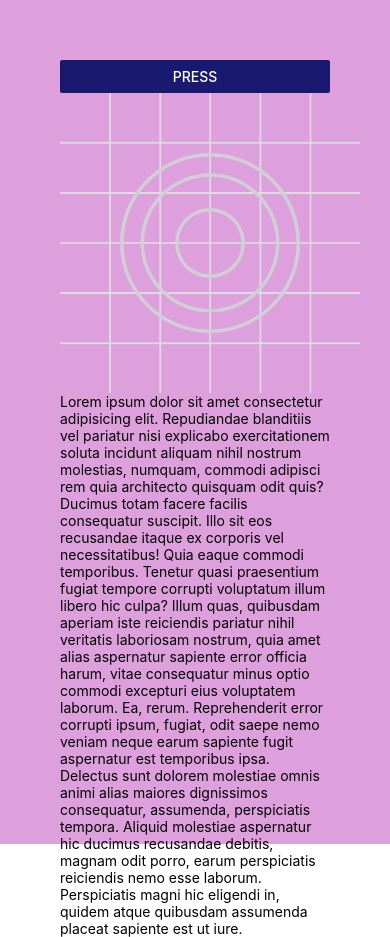
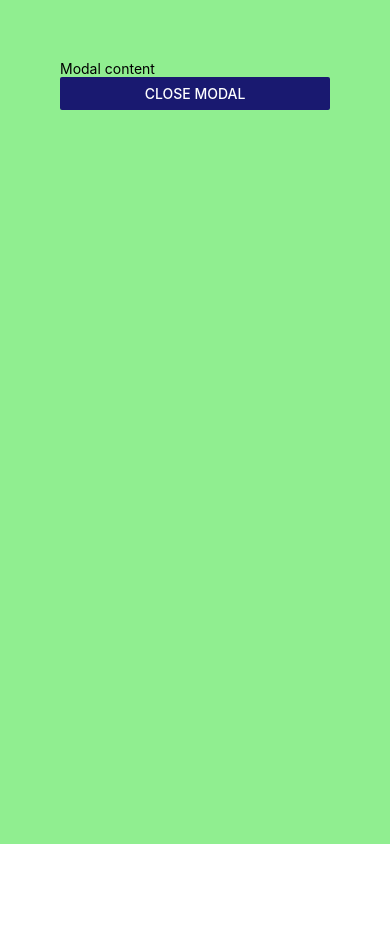
Before and after one commit to prabin819/React-Native, a React Native app in the folder HelloWorld/: screen / in a window 390 px wide. Both pictures are taken after a click on the button "PRESS". After the commit the page ends 844 px from the top, so only its background shows below. Built offline with nearby package versions, Linux system fonts and the light colour scheme.

Commit message:
14. => Modal component

```diff
--- a/HelloWorld/App.js
+++ b/HelloWorld/App.js
@@ -1,3 +1,4 @@
+import { useState } from "react";
 import {
   View,
   Text,
@@ -6,54 +7,35 @@ import {
   ScrollView,
   Button,
   Pressable,
+  Modal,
 } from "react-native";
 const logoImg = require("./assets/adaptive-icon.png");
 
 export default function App() {
+  const [isModalVisible, setIsModalVisible] = useState(false);
   return (
     <View style={{ flex: 1, backgroundColor: "plum", padding: 60 }}>
       <Button
         title="press"
-        onPress={() => console.log("button pressed")}
+        onPress={() => setIsModalVisible(true)}
         color="midnightblue"
       />
-      <Pressable
-        onPress={() => console.log("on press")}
-        onPressIn={() => console.log("onPressIn")}
-        onLongPress={() => console.log("onLongPress")}
-        onPressOut={() => console.log("onPressOut")}
+      <Modal
+        visible={isModalVisible}
+        onRequestClose={() => setIsModalVisible(false)}
+        //triggered when user presses back button on android or dismisses the modal with a gesture on ios
+        animationType="slide" //none by default, others are slide and fade
+        presentationStyle="pageSheet" //fullscreen by default, others are formSheet and pageSheet//and haha this prop works only on ios and not on andriod
       >
-        {/* onPressIn
-          on press
-          onPressOut */}
-
-        {/* onPressIn
-          onLongPress
-          onPressOut */}
-        <Image source={logoImg} style={{ width: 300, height: 300 }} />
-      </Pressable>
-      <Pressable onPress={() => console.log("teext pressed")}>
-        <Text>
-          Lorem ipsum dolor sit amet consectetur adipisicing elit. Repudiandae
-          blanditiis vel pariatur nisi explicabo exercitationem soluta incidunt
-          aliquam nihil nostrum molestias, numquam, commodi adipisci rem quia
-          architecto quisquam odit quis? Ducimus totam facere facilis
-          consequatur suscipit. Illo sit eos recusandae itaque ex corporis vel
-          necessitatibus! Quia eaque commodi temporibus. Tenetur quasi
-          praesentium fugiat tempore corrupti voluptatum illum libero hic culpa?
-          Illum quas, quibusdam aperiam iste reiciendis pariatur nihil veritatis
-          laboriosam nostrum, quia amet alias aspernatur sapiente error officia
-          harum, vitae consequatur minus optio commodi excepturi eius voluptatem
-          laborum. Ea, rerum. Reprehenderit error corrupti ipsum, fugiat, odit
-          saepe nemo veniam neque earum sapiente fugit aspernatur est temporibus
-          ipsa. Delectus sunt dolorem molestiae omnis animi alias maiores
-          dignissimos consequatur, assumenda, perspiciatis tempora. Aliquid
-          molestiae aspernatur hic ducimus recusandae debitis, magnam odit
-          porro, earum perspiciatis reiciendis nemo esse laborum. Perspiciatis
-          magni hic eligendi in, quidem atque quibusdam assumenda placeat
-          sapiente est ut iure.
-        </Text>
-      </Pressable>
+        <View style={{ flex: 1, backgroundColor: "lightgreen", padding: 60 }}>
+          <Text>Modal content</Text>
+          <Button
+            title="close modal"
+            color="midnightblue"
+            onPress={() => setIsModalVisible(false)}
+          />
+        </View>
+      </Modal>
     </View>
   );
 }
```
